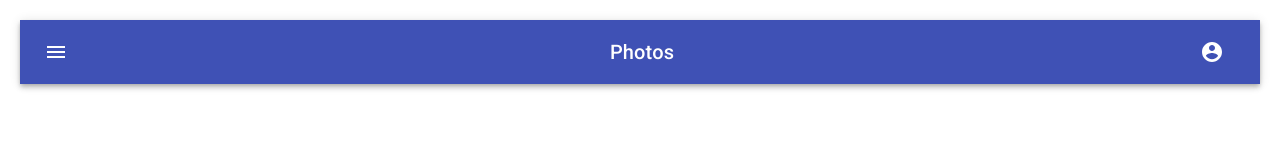
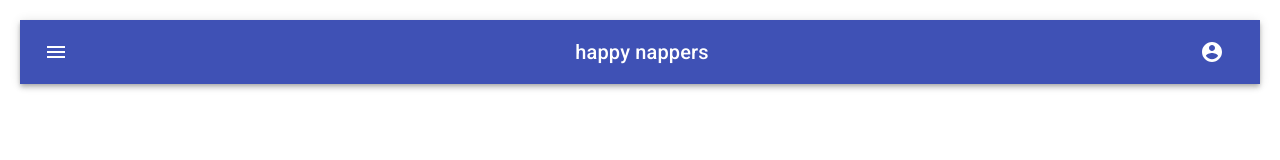
Before and after one commit to arumbaua366/happy-nappers, a React (Create React App) app in the folder client/: page / in a window 1280 px wide. Shown: the top 160 px of the page. Built offline with nearby package versions, Linux system fonts and the light colour scheme.

Commit message:
edited title in appbar

```diff
--- a/client/src/components/Nav/index.js
+++ b/client/src/components/Nav/index.js
@@ -56,7 +56,7 @@ export default function MenuAppBar() {
             <MenuIcon />
           </IconButton>
           <Typography variant="h6" className={classes.title}>
-            Photos
+            happy nappers
           </Typography>
           {auth && (
             <div>
```
